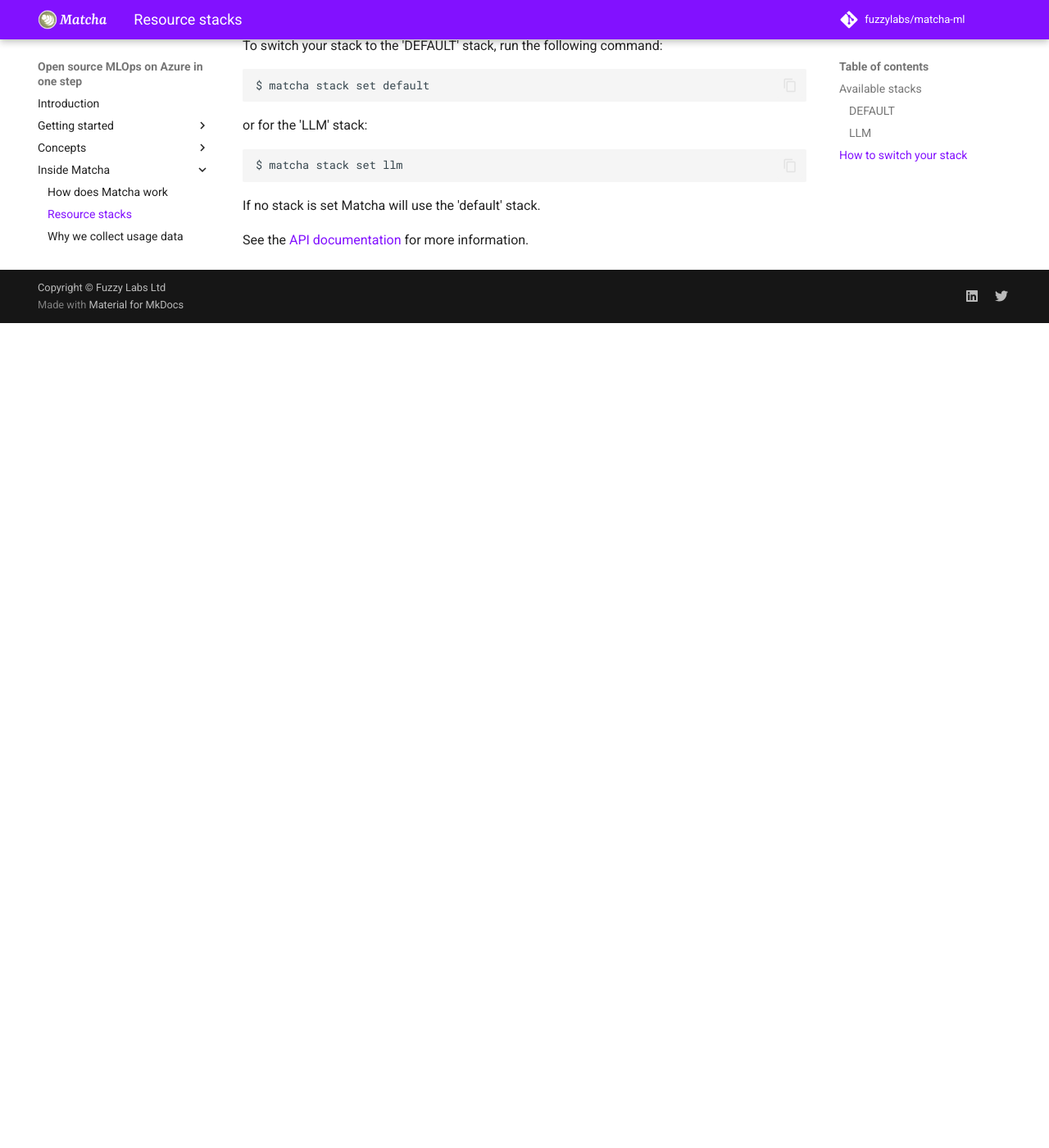
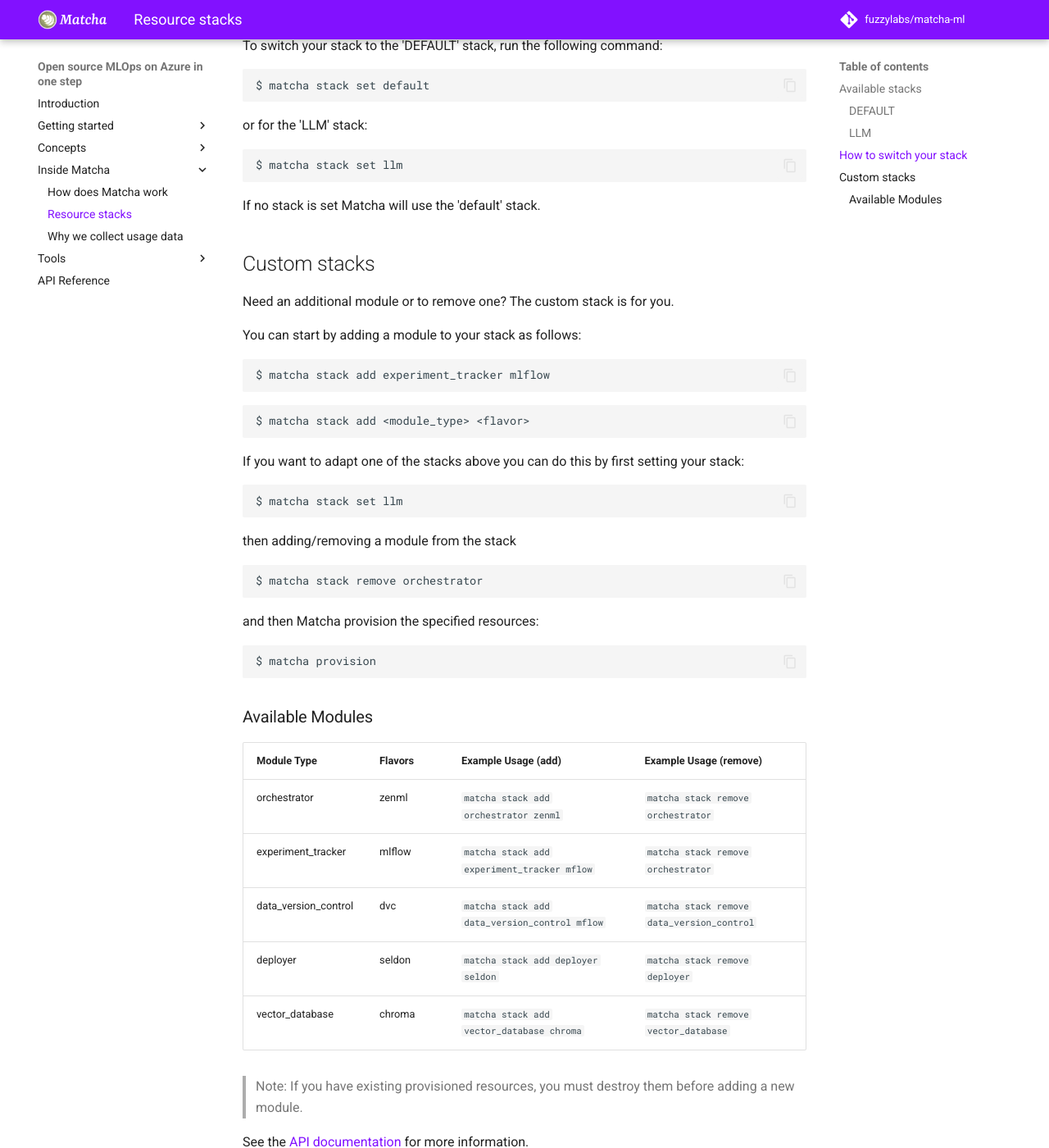
Before and after one commit to fuzzylabs/matcha, an MkDocs documentation site: the page built from docs/resource-stacks.md, in a window 1280 px wide and 1400 px high, scrolled down 1126 px. Shown: the whole window at 82% size. Built offline with MkDocs 1.6.1 and Material for MkDocs 9.7.7, drawn with Linux system fonts in a browser that asks for light colours; comment, search, counter and statistics services are not loaded; before the commit the page ends 1520 px from its top, so only the background shows below that.

Commit message:
Add initial docs about custom stacks

````diff
--- a/docs/resource-stacks.md
+++ b/docs/resource-stacks.md
@@ -49,4 +49,49 @@
 
 If no stack is set Matcha will use the 'default' stack.
 
+
+## Custom stacks
+
+Need an additional module or to remove one? The custom stack is for you.
+
+You can start by adding a module to your stack as follows:
+
+```bash
+$ matcha stack add experiment_tracker mlflow
+```
+
+```bash
+$ matcha stack add <module_type> <flavor>
+```
+
+If you want to adapt one of the stacks above you can do this by first setting your stack:
+
+```bash
+$ matcha stack set llm
+```
+
+then adding/removing a module from the stack
+
+```bash
+$ matcha stack remove orchestrator
+```
+
+and then Matcha provision the specified resources:
+
+```bash
+$ matcha provision
+```
+
+### Available Modules
+
+| Module Type          | Flavors | Example Usage (add)                          | Example Usage (remove)                |
+|----------------------|---------|----------------------------------------------|---------------------------------------|
+| orchestrator         | zenml   | `matcha stack add orchestrator zenml`        | `matcha stack remove orchestrator`    |
+| experiment_tracker   | mlflow  | `matcha stack add experiment_tracker mflow`  | `matcha stack remove orchestrator`    |
+| data_version_control | dvc     | `matcha stack add data_version_control mflow`| `matcha stack remove data_version_control`|
+| deployer             | seldon  | `matcha stack add deployer seldon`           | `matcha stack remove deployer`        |
+| vector_database      | chroma  | `matcha stack add vector_database chroma`    | `matcha stack remove vector_database` |
+
+> Note: If you have existing provisioned resources, you must destroy them before adding a new module.
+
 See the [API documentation](references.md) for more information.
````
Also changed, not shown: README.md (+1 -1 lines), docs/index.md (+1 -1 lines).
